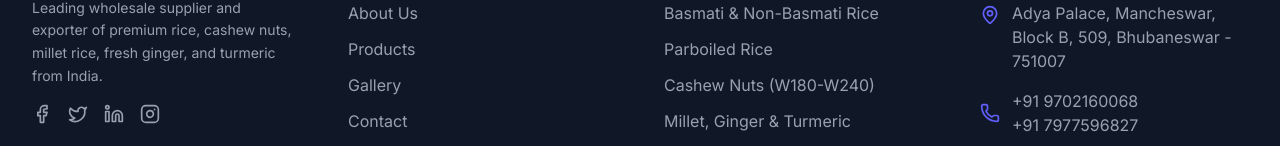
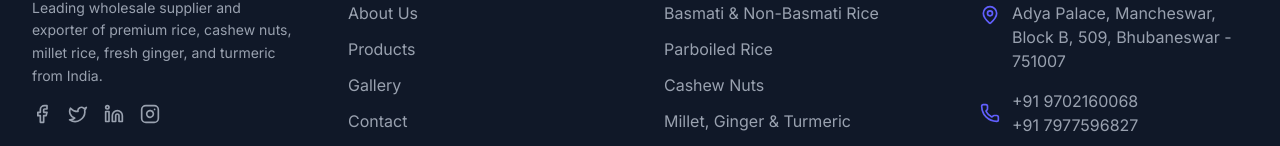
Before and after one commit to projects1000/aayraexportx, a Next.js app: page /about in a window 1280 px wide. Shown: the part 1666-1812 px from the top of the page. Built offline with nearby package versions, Linux system fonts and the light colour scheme.

Commit message:
feat: implement interactive chatbot component with knowledge base and add layout structure with footer and hero section

```diff
--- a/src/components/Chatbot.tsx
+++ b/src/components/Chatbot.tsx
@@ -100,7 +100,7 @@ const knowledgeBase: KnowledgeEntry[] = [
         keywords: ['product', 'products', 'service', 'offer'],
         response: (
             <span>
-                Our products include basmati and non-basmati rice, parboiled rice, cashew nuts (W180-W240), millet rice, fresh ginger, and turmeric. Explore details on the{' '}
+                Our products include basmati and non-basmati rice, parboiled rice, cashew nuts, millet rice, fresh ginger, and turmeric. Explore details on the{' '}
                 <Link href="/products" className="text-indigo-400 underline hover:text-indigo-300">
                     Products Page
                 </Link>
--- a/src/components/Footer.tsx
+++ b/src/components/Footer.tsx
@@ -79,7 +79,7 @@ export default function Footer() {
                                 <Link href="/#products" className="text-gray-400 hover:text-white transition-colors">Parboiled Rice</Link>
                             </li>
                             <li>
-                                <Link href="/#products" className="text-gray-400 hover:text-white transition-colors">Cashew Nuts (W180-W240)</Link>
+                                <Link href="/#products" className="text-gray-400 hover:text-white transition-colors">Cashew Nuts</Link>
                             </li>
                             <li>
                                 <Link href="/#products" className="text-gray-400 hover:text-white transition-colors">Millet, Ginger & Turmeric</Link>
--- a/src/components/sections/HeroSection.tsx
+++ b/src/components/sections/HeroSection.tsx
@@ -254,7 +254,7 @@ export default function HeroSection() {
                     </p>
 
                     <p className="text-xl text-gray-300 max-w-2xl mx-auto lg:mx-0">
-                        Reliable supplier of basmati and non-basmati rice, parboiled rice, cashew nuts (W180-W240), millet rice, fresh ginger, and turmeric.
+                        Reliable supplier of basmati and non-basmati rice, parboiled rice, cashew nuts, millet rice, fresh ginger, and turmeric.
                     </p>
 
                     <div className="flex flex-col sm:flex-row gap-4 justify-center lg:justify-start">
```
